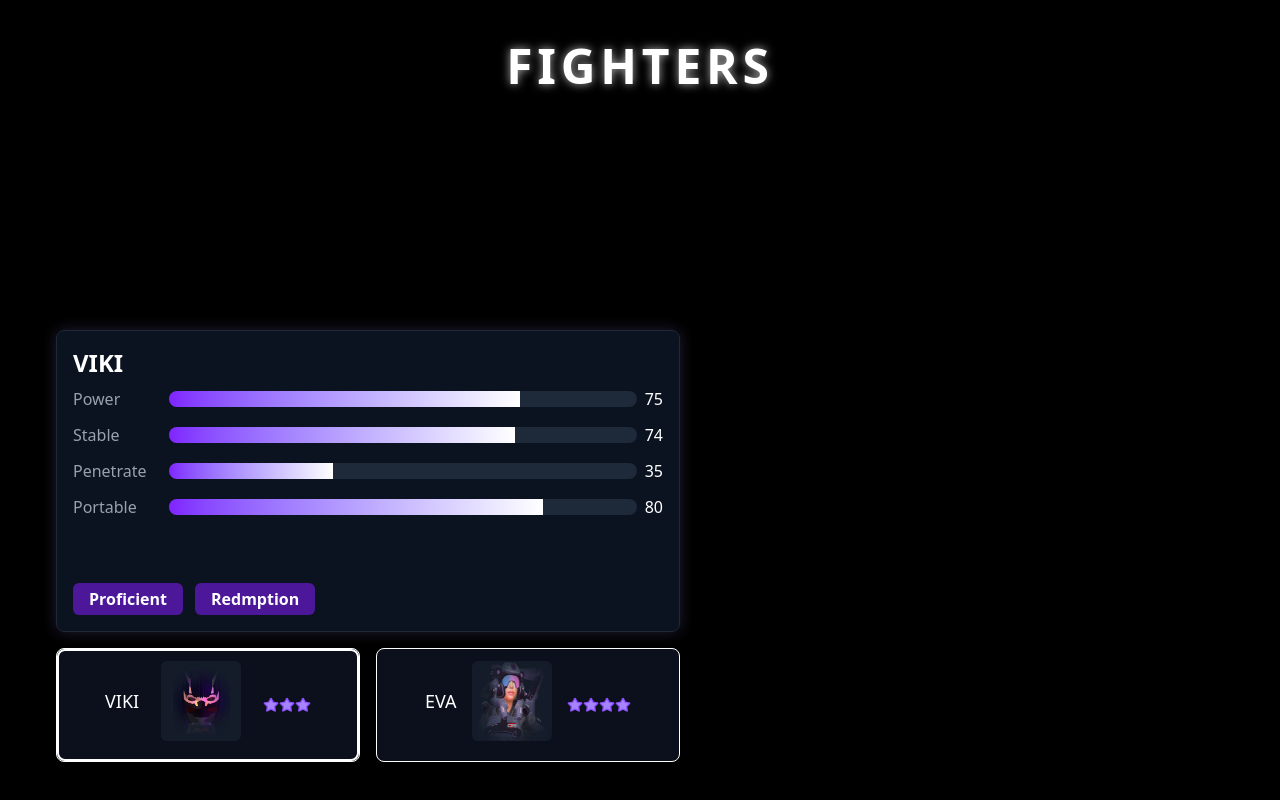
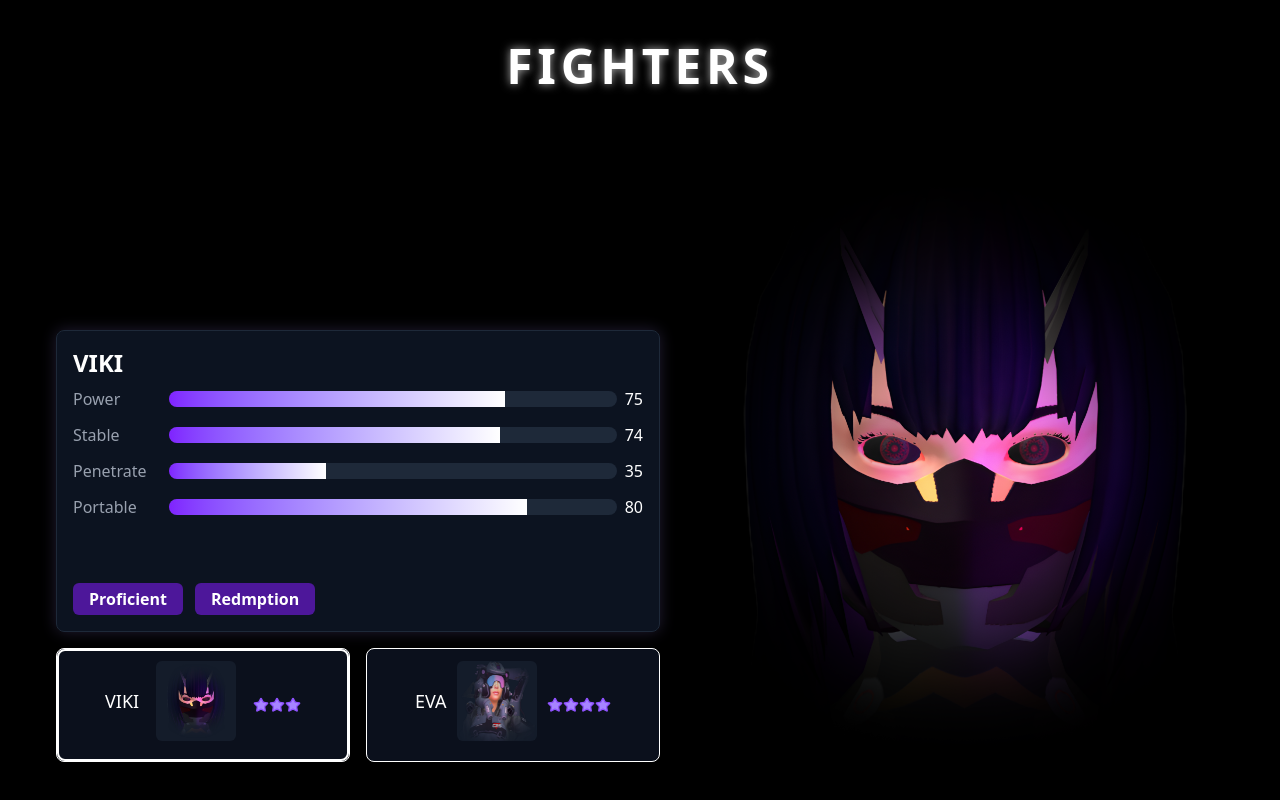
Before and after one commit to DouglaNyabasa/gaming-website, a React (Vite) app: page / in a window 1280 px wide. Shown: the part 1005-1805 px from the top of the page. Built offline with nearby package versions, Linux system fonts and the light colour scheme.

Commit message:
charactters update

```diff
--- a/package.json
+++ b/package.json
@@ -12,6 +12,7 @@
   "dependencies": {
     "@tailwindcss/vite": "^4.1.16",
     "boxicons": "^2.1.4",
+    "framer-motion": "^12.23.24",
     "lucide-react": "^0.552.0",
     "react": "^19.1.1",
     "react-dom": "^19.1.1",
--- a/src/Componets/Characters/Characters.jsx
+++ b/src/Componets/Characters/Characters.jsx
@@ -1,6 +1,7 @@
 import React, { useState } from "react";
 import { Avatar } from "../../constants";
 import { Star } from "lucide-react";
+import { motion, AnimatePresence } from "framer-motion";
 
 const Characters = () => {
   // tract the selected avatar
@@ -174,6 +175,39 @@ const Characters = () => {
             </div>
           </div>
         </div>
+
+        {/* right side container */}
+        <div className="relative md:w-2/4 w-full md:h-full h-80 flex items-center justify-center overflow-hidden">
+         <AnimatePresence
+         mode="wait"
+         >
+          {selectedAvatar === "VIKI" ? (
+            <motion.div
+            key="VIKI"
+            className="absolute inset-0"
+            initial={{x:"100%"}}
+            animate={{x: 0}}
+            exit={{x:"-100%"}}
+            transition={{duration:0.5}}
+            >
+                <img src="/images/VIKI.png" alt="" />
+            </motion.div>
+
+          ):
+          <motion.div
+            key="EVA"
+            className="absolute inset-0"
+            initial={{x:"100%"}}
+            animate={{x: 0}}
+            exit={{x:"-100%"}}
+            transition={{duration:0.5}}
+            >
+                <img src="/images/EVA.png" alt="" />
+            </motion.div>
+          }
+          </AnimatePresence>
+
+        </div>
       </div>
     </div>
   );
```
Also changed, not shown: 1 other file (tests, documents, lock files or other folders).
